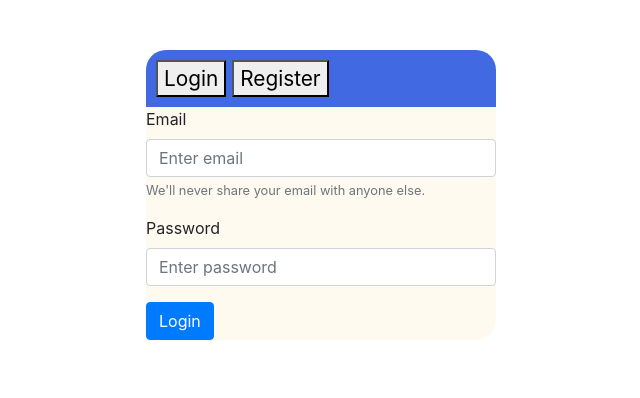
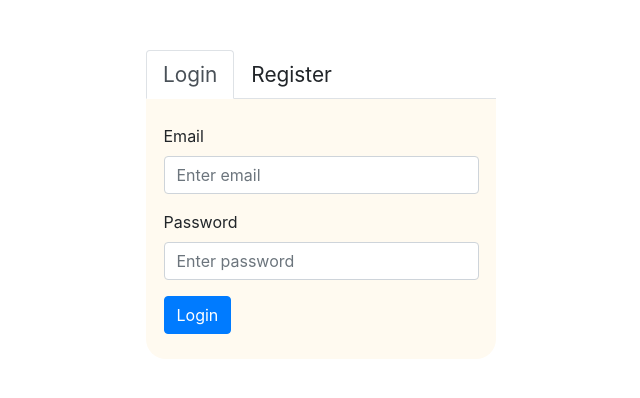
Before and after one commit to andrew-bbq/NodeJSUsers, a website: page public/index.html in a window 1280 px wide. Shown: the whole page, without its empty margins (319-959 px from the left). Drawn offline with nearby package versions, Linux system fonts and the light colour scheme.

Commit message:
better css

```diff
--- a/package.json
+++ b/package.json
@@ -17,8 +17,11 @@
   },
   "homepage": "https://github.com/andrew-bbq/NodeJSUsers#readme",
   "dependencies": {
+    "bcrypt": "^3.0.2",
     "body-parser": "^1.18.3",
+    "connect-mongo": "^2.0.1",
     "express": "^4.16.4",
+    "express-session": "^1.15.6",
     "mongodb": "^3.1.8",
     "mongoose": "^5.3.7"
   }
--- a/public/included/style.css
+++ b/public/included/style.css
@@ -19,10 +19,8 @@
 }
 
 .login-header {
-    padding: 10px 10px 10px 10px;
-    border-radius: 20px 20px 0px 0px;
-    background-color: royalblue;
-    color: floralwhite;
+    padding: 0px 0px 0px 0px;
+    border-radius: 8px 8px 0px 0px;
     font-size: 1.3em;
 }
 
@@ -34,6 +32,17 @@
 
 .register-body {
     background-color: floralwhite;
-    border-radius: 0px 0px 20px 20px;
+    border-radius: 0px 0px 12px 12px;
     display: none;
 }
+
+.hoverable:hover{
+    cursor: pointer;
+}
+
+.body-padding {
+    padding-top: 25px;
+    padding-bottom: 25px;
+    padding-left: 5%;
+    padding-right: 5%;
+}
--- a/public/index.html
+++ b/public/index.html
@@ -1,31 +1,35 @@
 <!DOCTYPE html>
 <html>
+
 <head>
-<title>Test Server</title>
-<meta name="viewport" content="width=device-width, initial-scale=1">
-<link rel="stylesheet" href="https://stackpath.bootstrapcdn.com/bootstrap/4.1.3/css/bootstrap.min.css" integrity="sha384-MCw98/SFnGE8fJT3GXwEOngsV7Zt27NXFoaoApmYm81iuXoPkFOJwJ8ERdknLPMO" crossorigin="anonymous">
-<link rel="stylesheet" href="included/style.css" type="text/css" >
-<script
-  src="https://code.jquery.com/jquery-3.3.1.min.js"
-  integrity="sha256-FgpCb/KJQlLNfOu91ta32o/NMZxltwRo8QtmkMRdAu8="
-  crossorigin="anonymous"></script>
-<script src="scripts/scripts.js"></script>
+    <title>Test Server</title>
+    <meta name="viewport" content="width=device-width, initial-scale=1">
+    <link rel="stylesheet" href="https://stackpath.bootstrapcdn.com/bootstrap/4.1.3/css/bootstrap.min.css" integrity="sha384-MCw98/SFnGE8fJT3GXwEOngsV7Zt27NXFoaoApmYm81iuXoPkFOJwJ8ERdknLPMO"
+        crossorigin="anonymous">
+    <link rel="stylesheet" href="included/style.css" type="text/css">
+    <script src="https://code.jquery.com/jquery-3.3.1.min.js" integrity="sha256-FgpCb/KJQlLNfOu91ta32o/NMZxltwRo8QtmkMRdAu8="
+        crossorigin="anonymous"></script>
+    <script src="scripts/scripts.js"></script>
 </head>
 
 <body>
     <div class="container text-xs-center">
         <div class="row">
             <div class="col-xs-12 offset-md-4 col-md-4 login">
-                <div class="login-header">
-                        <button onclick="displayLogin()">Login</button>
-                        <button onclick="displayRegister()">Register</button>
-                </div>
-                <div class="login-body">
+                <ul class="login-header nav nav-tabs">
+                    <li class="nav-item">
+                        <a id="login-link" class="nav-link hoverable active" onclick="displayLogin()">Login</a>
+                    </li>
+                    <li class="nav-item">
+                        <a id="register-link" class="nav-link hoverable" onclick="displayRegister()">Register</a>
+                    </li>
+                </ul>
+                <div class="login-body body-padding">
                     <form action="/login" method="post">
                         <div class="form-group">
                             <label for="exampleInputEmail1">Email</label>
-                            <input type="email" class="form-control" id="exampleInputEmail1" aria-describedby="emailHelp" placeholder="Enter email">
-                            <small id="emailHelp" class="form-text text-muted">We'll never share your email with anyone else.</small>
+                            <input type="email" class="form-control" id="exampleInputEmail1" aria-describedby="emailHelp"
+                                placeholder="Enter email">
                         </div>
                         <div class="form-group">
                             <label for="exampleInputPassword1">Password</label>
@@ -34,20 +38,24 @@
                         <button type="submit" class="btn btn-primary">Login</button>
                     </form>
                 </div>
-                <div class="register-body">
+                <div class="register-body body-padding">
                     <form action="/register" method="post">
                         <div class="form-group">
                             <label for="exampleInputEmail1">Email</label>
-                            <input type="email" name="email" class="form-control" id="exampleInputEmail1" aria-describedby="emailHelp" placeholder="Enter email">
-                            <small id="emailHelp" class="form-text text-muted">We'll never share your email with anyone else.</small>
+                            <input type="email" name="email" class="form-control" id="exampleInputEmail1"
+                                aria-describedby="emailHelp" placeholder="Enter email">
+                            <small id="emailHelp" class="form-text text-muted">We'll never share your email with anyone
+                                else.</small>
                         </div>
                         <div class="form-group">
                             <label for="exampleInputUser1">User</label>
-                            <input type="username" name="user" class="form-control" id="exampleInputUser1" aria-describedby="userNameHelp" placeholder="Enter username">
+                            <input type="username" name="user" class="form-control" id="exampleInputUser1"
+                                aria-describedby="userNameHelp" placeholder="Enter username">
                         </div>
                         <div class="form-group">
                             <label for="exampleInputPassword1">Password</label>
-                            <input type="password" name="pass" class="form-control" id="exampleInputPassword1" placeholder="Enter password">
+                            <input type="password" name="pass" class="form-control" id="exampleInputPassword1"
+                                placeholder="Enter password">
                         </div>
                         <button type="submit" class="btn btn-primary">Register</button>
                     </form>
--- a/public/scripts/scripts.js
+++ b/public/scripts/scripts.js
@@ -10,9 +10,13 @@ function create_new_user() {
 function displayLogin() {
     $(".register-body").hide();
     $(".login-body").show();
+    $("#register-link").removeClass("active");
+    $("#login-link").addClass("active");
 }
 
 function displayRegister() {
     $(".login-body").hide();
     $(".register-body").show();
+    $("#register-link").addClass("active");
+    $("#login-link").removeClass("active");
 }
```
Also changed, not shown: app.js (added, +34 -0 lines), 1 other file.
